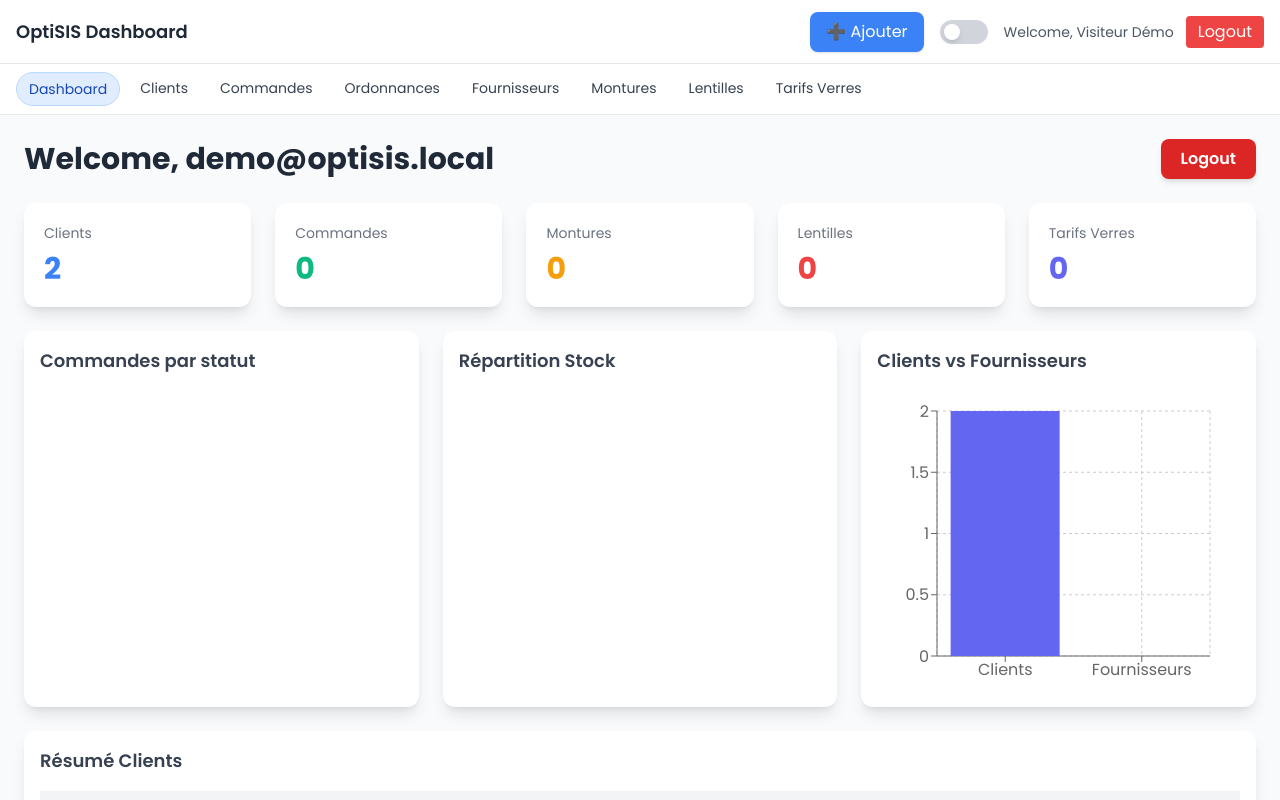
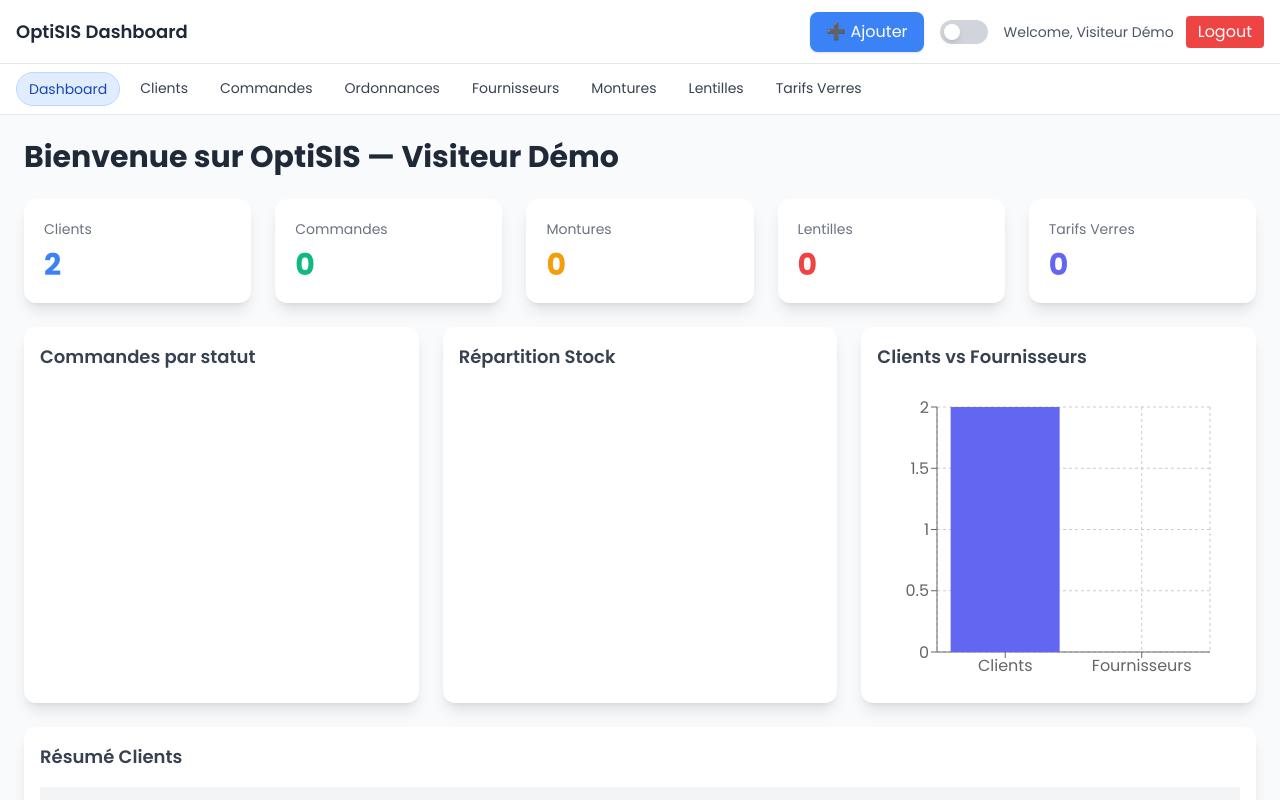
Before and after one commit to morjani123/react-optisis, a React (Vite) app: page / in a window 1280 px wide. Shown: the top 800 px of the page. Built offline with nearby package versions, Linux system fonts and the light colour scheme.

Commit message:
Remove login and logout UI for public Optisis demo

```diff
--- a/src/pages/Dashboard.jsx
+++ b/src/pages/Dashboard.jsx
@@ -1,15 +1,13 @@
 import { useMemo } from 'react';
 import { useDB } from '../store/db';
 import { useAuth } from "../context/AuthContext";
-import { useNavigate } from 'react-router-dom'; // <-- 1. Zedt l'importation dyal useNavigate
 import {
   PieChart, Pie, Cell, ResponsiveContainer,
   Tooltip, BarChart, Bar, XAxis, YAxis, CartesianGrid
 } from 'recharts';
 
 export default function Dashboard() {
-  const { user, logout } = useAuth();
-  const navigate = useNavigate(); // <-- 2. Khdina l'fonction navigate
+  const { user } = useAuth();
 
   const db = useDB();
   const clients = db.list('clients');
@@ -73,29 +71,14 @@ export default function Dashboard() {
     });
   }, [clients, orders]);
 
-  // 3. Drna fonction jdida l logout
-  const handleLogout = async () => {
-    try {
-      await logout();
-      navigate('/'); // <-- Mli ydir logout y'redirectih l '/'
-    } catch (error) {
-      console.error("Failed to log out", error);
-    }
-  };
-
   return (
     <div className="p-6 space-y-6 bg-gray-50 dark:bg-gray-900 min-h-screen">
       {/* Welcome Header */}
       <div className="flex justify-between items-center mb-6">
         <h1 className="text-3xl font-bold text-gray-800 dark:text-gray-100">
-          Welcome, {user?.email}
+          Bienvenue sur OptiSIS — {user?.name}
         </h1>
-        <button
-          onClick={handleLogout} // <-- 4. كنعيطو ل fonction jdida hna
-          className="bg-red-600 hover:bg-red-700 text-white font-semibold px-5 py-2 rounded-lg shadow-md transition duration-300 ease-in-out"
-        >
-          Logout
-        </button>
+
       </div>
 
       {/* Summary Cards */}
```
